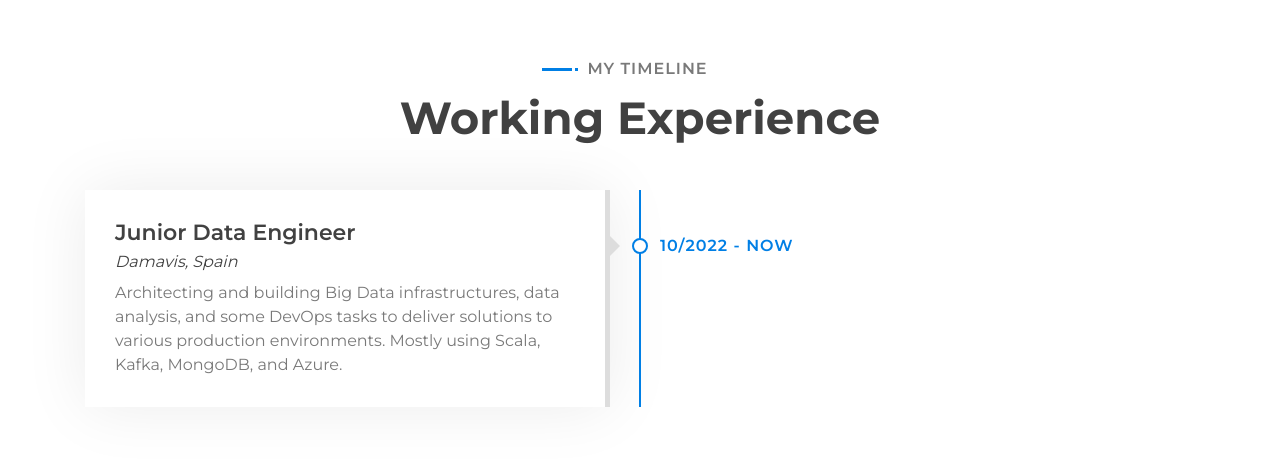
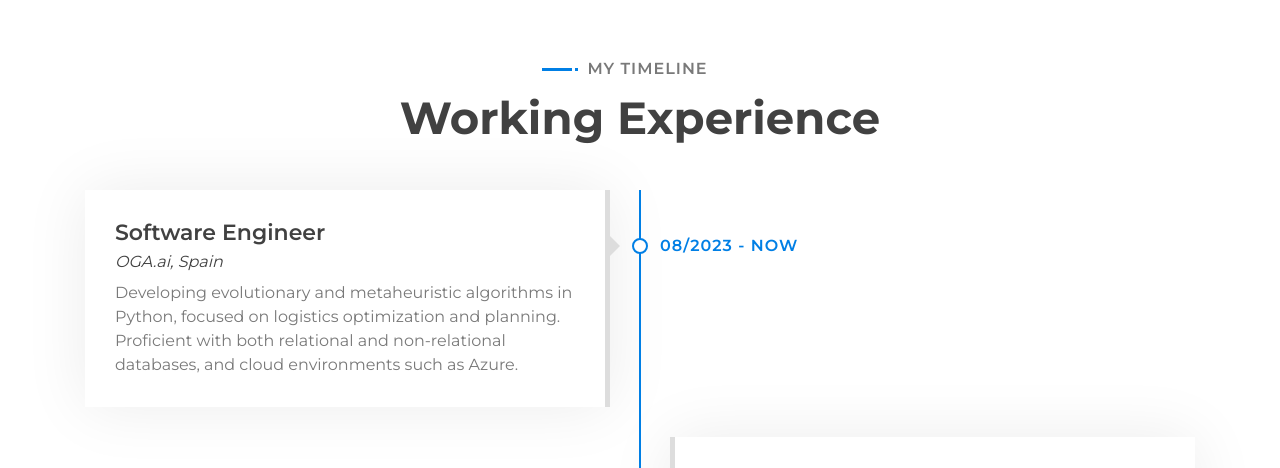
Before and after one commit to JoaVirtudes19/Portfolio, a plain HTML site: page index.html in a window 1280 px wide. Shown: the part 2332-2800 px from the top of the page. Drawn offline with nearby package versions, Linux system fonts and the light colour scheme.

Commit message:
Added OGA

```diff
--- a/index.html
+++ b/index.html
@@ -58,7 +58,7 @@
                                 <p>I'm</p>
                                 <h1>José Joaquín Virtudes Castro</h1>
                                 <h2></h2>
-                                <div class="typed-text">Data Engineer, Software Engineer, Computer Science Graduate</div>
+                                <div class="typed-text">Software Engineer, Data Engineer, Computer Science Graduate</div>
                             </div>
                             <div class="hero-btn">
                                 <a class="btn" href="CV.pdf">CV</a>
@@ -314,7 +314,16 @@
                 <div class="timeline">
                     <div class="timeline-item left wow slideInLeft" data-wow-delay="0.1s">
                         <div class="timeline-text">
-                            <div class="timeline-date">10/2022 - Now</div>
+                            <div class="timeline-date"> 08/2023 - Now</div>
+                            <h2>Software Engineer</h2>
+                            <h4>OGA.ai, Spain</h4>
+                            <p>
+                                Developing evolutionary and metaheuristic algorithms in Python, focused on logistics optimization and planning. Proficient with both relational and non-relational databases, and cloud environments such as Azure.                           </p>
+                        </div>
+                    </div>
+                    <div class="timeline-item right wow slideInLeft" data-wow-delay="0.1s">
+                        <div class="timeline-text">
+                            <div class="timeline-date">10/2022 - 08/2023</div>
                             <h2>Junior Data Engineer</h2>
                             <h4>Damavis, Spain</h4>
                             <p>
```
